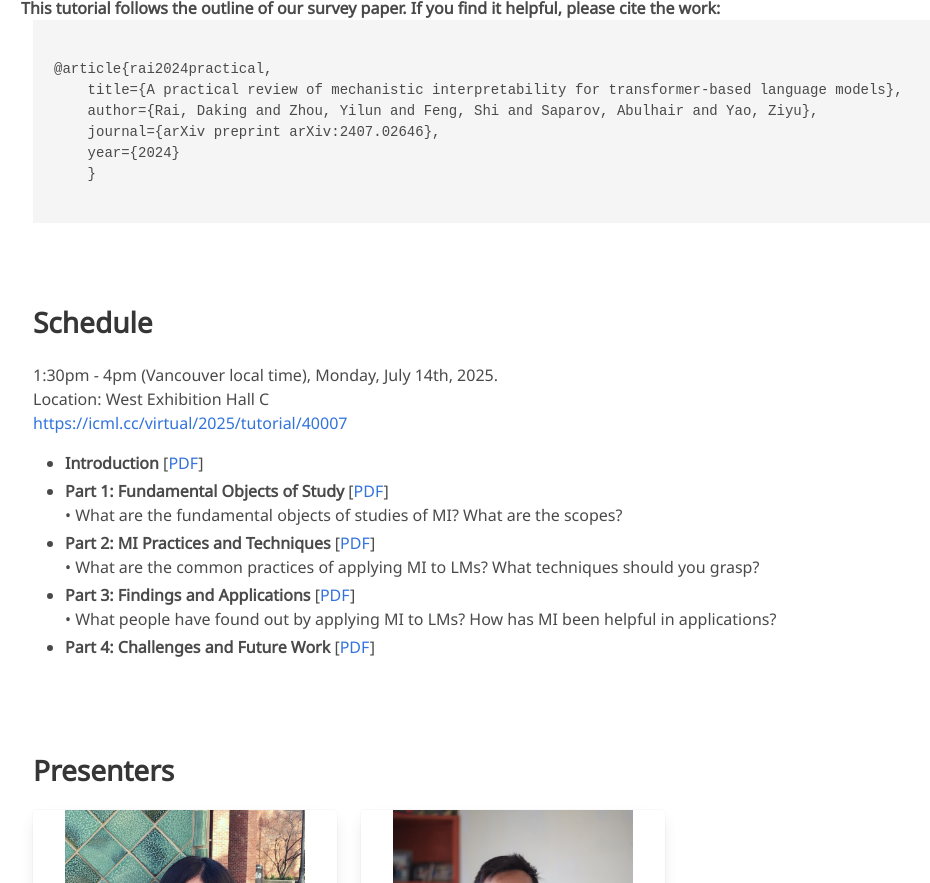
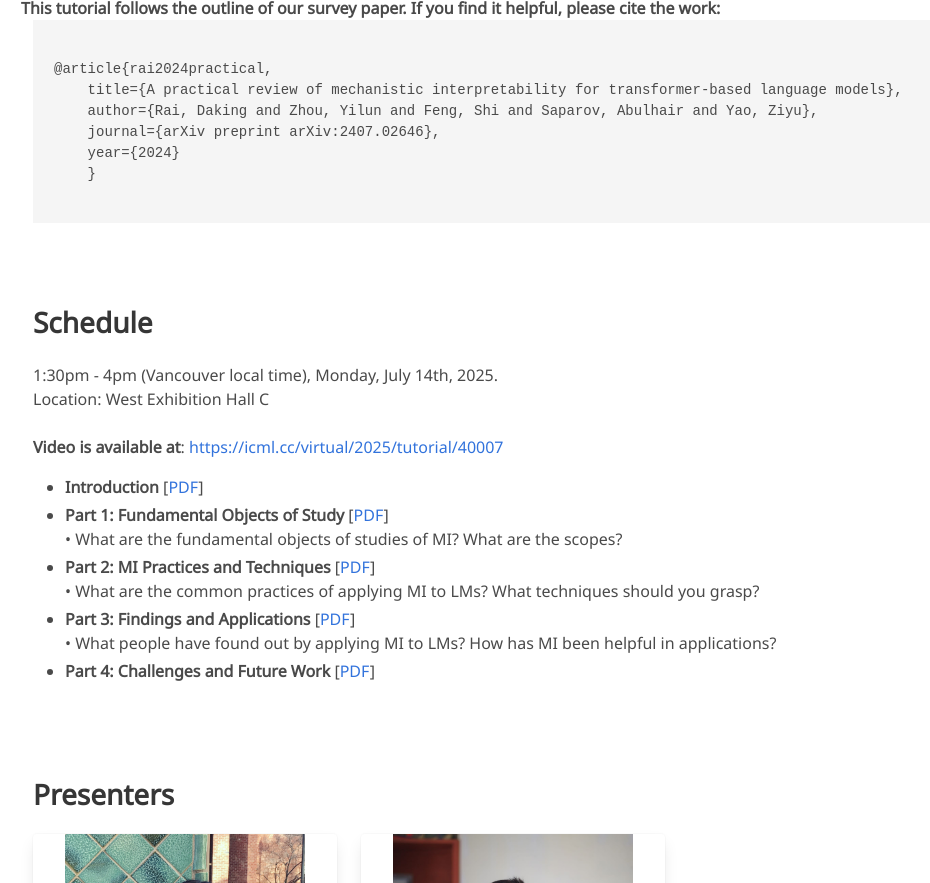
Before and after one commit to Ziyu-Yao-NLP-Lab/ICML25-MI-Tutorial.github.io, a plain HTML site: page index.html in a window 1280 px wide. Shown: the part 572-1455 px from the top of the page, without its empty margins (127-1057 px from the left). Drawn offline with nearby package versions, Linux system fonts and the light colour scheme; some icons are missing; a web font is replaced by a local one.

Commit message:
add video pointer

```diff
--- a/index.html
+++ b/index.html
@@ -134,8 +134,8 @@
         1:30pm - 4pm (Vancouver local time), Monday, July 14th, 2025.
         <br>
         Location: West Exhibition Hall C
-        <br>
-        <a href="https://icml.cc/virtual/2025/tutorial/40007" target="_blank">https://icml.cc/virtual/2025/tutorial/40007</a>
+        <br><br>
+        <b>Video is available at</b>: <a href="https://icml.cc/virtual/2025/tutorial/40007" target="_blank">https://icml.cc/virtual/2025/tutorial/40007</a>
         <br>
         <ul>
             <li><b>Introduction</b> [<a href="./static/other_assets/presentation-main-final-intro.pdf" target="_blank">PDF</a>]
```
